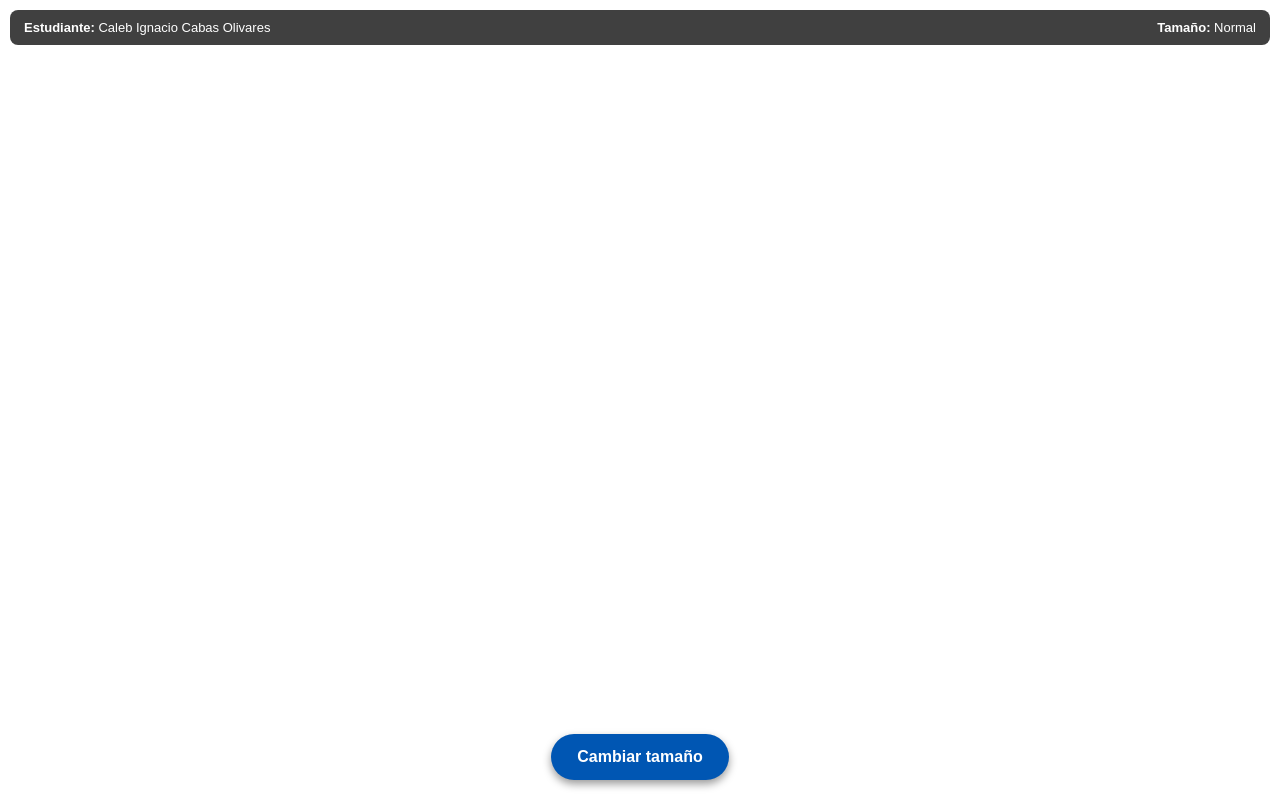
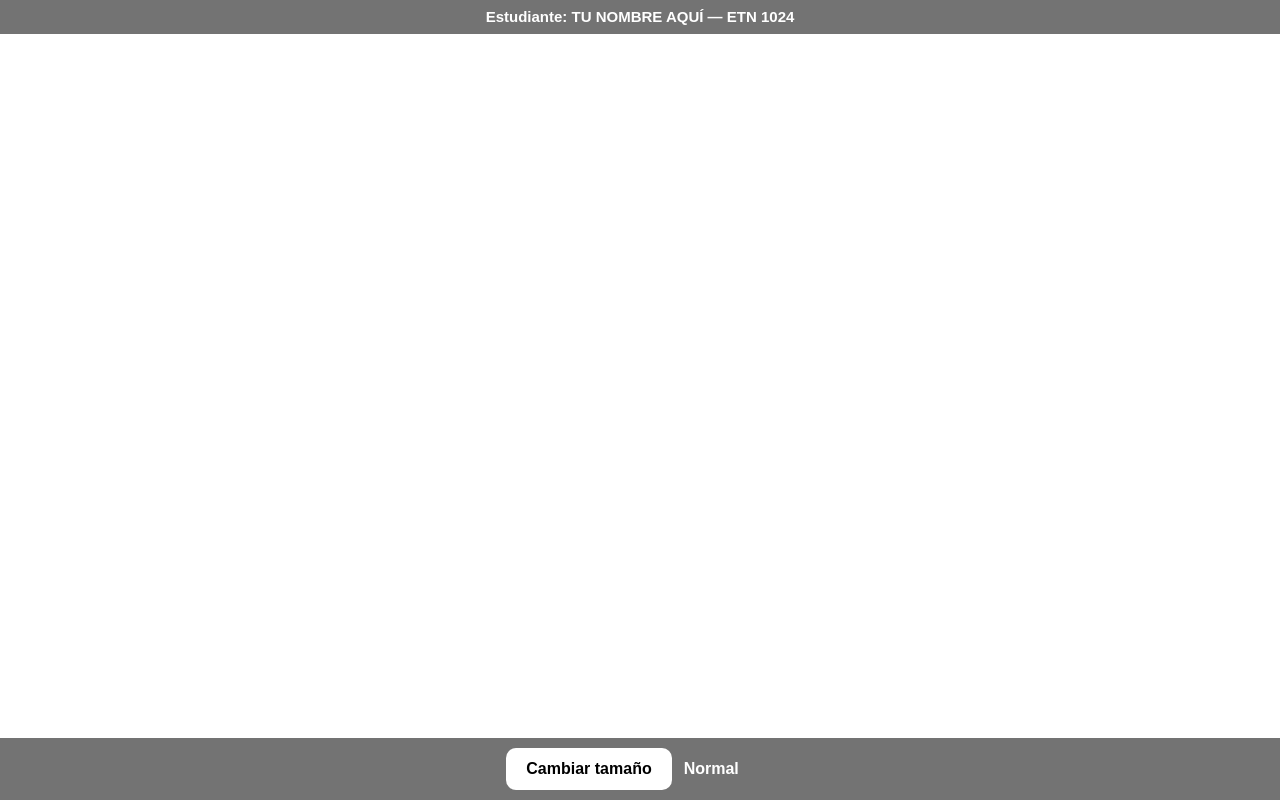
Before and after one commit to caleppin/realidad-aumentada, a plain HTML site: page index.html in a window 1280 px wide. Drawn offline with Linux system fonts and the light colour scheme.

Commit message:
Update index.html

```diff
--- a/index.html
+++ b/index.html
@@ -1,136 +1,110 @@
 <!DOCTYPE html>
 <html lang="es">
 <head>
-  <meta charset="UTF-8">
-  <meta name="viewport" content="width=device-width, initial-scale=1.0, user-scalable=no">
-  <title>ETN 1024 - Realidad Aumentada</title>
-  <script src="https://aframe.io"></script>
-  <script src="https://jsdelivr.net"></script>
+  <meta charset="utf-8">
+  <meta name="viewport" content="width=device-width, initial-scale=1, maximum-scale=1, user-scalable=no">
+  <title>Tarjetas geométricas AR - ETN 1024</title>
+
+  <!-- Versiones fijas de las bibliotecas (anotarlas en el informe) -->
+  <!-- A-Frame 1.3.0 -->
+  <script src="https://aframe.io/releases/1.3.0/aframe.min.js"></script>
+  <!-- AR.js 3.4.5 (A-Frame, seguimiento de marcadores) -->
+  <script src="https://cdn.jsdelivr.net/gh/AR-js-org/AR.js@3.4.5/aframe/build/aframe-ar.js"></script>
+
   <style>
-    /* Evita que el fondo blanco tape el video de la cámara */
-    html, body {
-      margin: 0;
-      padding: 0;
-      width: 100%;
-      height: 100%;
-      overflow: hidden;
-      background-color: transparent !important;
-      font-family: Arial, sans-serif;
+    body { margin: 0; overflow: hidden; }
+
+    /* Franja superior: nombre del estudiante */
+    #nombre {
+      position: fixed; top: 0; left: 0; right: 0;
+      padding: 8px 12px;
+      background: rgba(0, 0, 0, 0.55);
+      color: #fff; font: 600 15px/1.2 sans-serif;
+      text-align: center;
+      z-index: 10000; pointer-events: none;
     }
 
-    /* Fuerza el video de la cámara al frente del fondo y detrás del 3D */
-    video {
-      position: fixed !important;
-      top: 0 !important;
-      left: 0 !important;
-      width: 100% !important;
-      height: 100% !important;
-      object-fit: cover !important;
-      z-index: 1 !important;
+    /* Franja inferior: botón + estado (lejos del centro de seguimiento) */
+    #controles {
+      position: fixed; left: 0; right: 0; bottom: 0;
+      padding: 10px 12px calc(10px + env(safe-area-inset-bottom, 0px));
+      display: flex; gap: 12px; align-items: center; justify-content: center;
+      background: rgba(0, 0, 0, 0.55);
+      z-index: 10000;
     }
-
-    /* Lienzo 3D transparente sobre el video */
-    canvas.a-canvas {
-      position: fixed !important;
-      top: 0 !important;
-      left: 0 !important;
-      z-index: 2 !important;
+    #btnTamano {
+      font: 600 16px sans-serif;
+      padding: 12px 20px; border: 0; border-radius: 10px;
+      background: #fff; color: #000;
     }
-
-    /* Interfaz superior */
-    #header-ui {
-      position: fixed;
-      top: 10px;
-      left: 10px;
-      right: 10px;
-      background: rgba(0, 0, 0, 0.75);
-      color: #ffffff;
-      padding: 10px 14px;
-      border-radius: 8px;
-      z-index: 100;
-      pointer-events: none;
-      display: flex;
-      justify-content: space-between;
-      align-items: center;
-      font-size: 13px;
-    }
-
-    /* Botón inferior */
-    #controls-ui {
-      position: fixed;
-      bottom: 20px;
-      left: 0;
-      right: 0;
-      display: flex;
-      justify-content: center;
-      z-index: 100;
-    }
-
-    #btn-size {
-      background-color: #0056b3;
-      color: white;
-      border: none;
-      padding: 14px 26px;
-      font-size: 16px;
-      font-weight: bold;
-      border-radius: 25px;
-      box-shadow: 0 4px 8px rgba(0,0,0,0.4);
-      cursor: pointer;
+    #estado {
+      color: #fff; font: 600 16px sans-serif; min-width: 90px;
     }
   </style>
 </head>
+
 <body>
+  <!-- CAMBIA ESTE TEXTO por tu nombre -->
+  <div id="nombre">Estudiante: TU NOMBRE AQUÍ — ETN 1024</div>
 
-  <div id="header-ui">
-    <div><strong>Estudiante:</strong> Caleb Ignacio Cabas Olivares</div>
-    <div><strong>Tamaño:</strong> <span id="status-text">Normal</span></div>
+  <div id="controles">
+    <button id="btnTamano" type="button">Cambiar tamaño</button>
+    <span id="estado">Normal</span>
   </div>
 
-  <div id="controls-ui">
-    <button id="btn-size">Cambiar tamaño</button>
-  </div>
+  <!-- Escena: cámara trasera (webcam) + AR.js -->
+  <a-scene
+    embedded
+    vr-mode-ui="enabled: false"
+    renderer="logarithmicDepthBuffer: true; precision: medium;"
+    arjs="sourceType: webcam; debugUIEnabled: false; detectionMode: mono; trackingMethod: best;">
 
-  <!-- Escena de Realidad Aumentada -->
-  <a-scene embedded
-           vr-mode-ui="enabled: false"
-           arjs="sourceType: webcam; debugUIEnabled: false;">
-
-    <!-- Tarjeta A: Hiro -> Cubo Azul -->
+    <!-- TARJETA A: marcador Hiro -> CUBO AZUL -->
     <a-marker preset="hiro">
-      <a-box id="cubo-azul" position="0 0.5 0" scale="1 1 1" color="#1E88E5"></a-box>
+      <a-box id="figura-cubo"
+             position="0 0.5 0"
+             scale="1 1 1"
+             color="#0000FF"></a-box>
     </a-marker>
 
-    <!-- Tarjeta B: Kanji -> Esfera Roja -->
+    <!-- TARJETA B: marcador Kanji -> ESFERA ROJA -->
     <a-marker preset="kanji">
-      <a-sphere id="esfera-roja" position="0 0.6 0" radius="0.5" scale="1 1 1" color="#E53935"></a-sphere>
+      <a-sphere id="figura-esfera"
+                position="0 0.5 0"
+                radius="0.5"
+                scale="1 1 1"
+                color="#FF0000"></a-sphere>
     </a-marker>
 
-
+    <!-- Cámara: sin ella las figuras no se ven. NO está asociada a las figuras -->
+    <a-entity camera></a-entity>
   </a-scene>
 
   <script>
-    const btnSize = document.getElementById('btn-size');
-    const statusText = document.getElementById('status-text');
-    const cubo = document.getElementById('cubo-azul');
-    const esfera = document.getElementById('esfera-roja');
+    // Estado de tamaño común para ambas figuras
+    const ESCALA_NORMAL = 1.0;
+    const ESCALA_AMPLIADA = 1.5;   // +50 %
+    let ampliado = false;
 
-    let isEnlarged = false;
+    const cubo = document.getElementById('figura-cubo');
+    const esfera = document.getElementById('figura-esfera');
+    const etiqueta = document.getElementById('estado');
+    const boton = document.getElementById('btnTamano');
 
-    btnSize.addEventListener('click', () => {
-      isEnlarged = !isEnlarged;
-      const newScale = isEnlarged ? '1.5 1.5 1.5' : '1 1 1';
-      cubo.setAttribute('scale', newScale);
-      esfera.setAttribute('scale', newScale);
-      statusText.textContent = isEnlarged ? 'Ampliado' : 'Normal';
+    function aplicarTamano() {
+      const s = ampliado ? ESCALA_AMPLIADA : ESCALA_NORMAL;
+      const valor = s + ' ' + s + ' ' + s;
+      cubo.setAttribute('scale', valor);
+      esfera.setAttribute('scale', valor);
+      etiqueta.textContent = ampliado ? 'Ampliado' : 'Normal';
+    }
+
+    boton.addEventListener('click', function () {
+      ampliado = !ampliado;
+      aplicarTamano();
     });
 
-    // Asegura reproducción de video en dispositivos Android/Huawei
-    window.addEventListener('arjs-video-loaded', () => {
-      const video = document.querySelector('video');
-      if (video && video.paused) {
-        video.play();
-      }
-    });
+    aplicarTamano(); // estado inicial: Normal
   </script>
 </body>
 </html>
```
